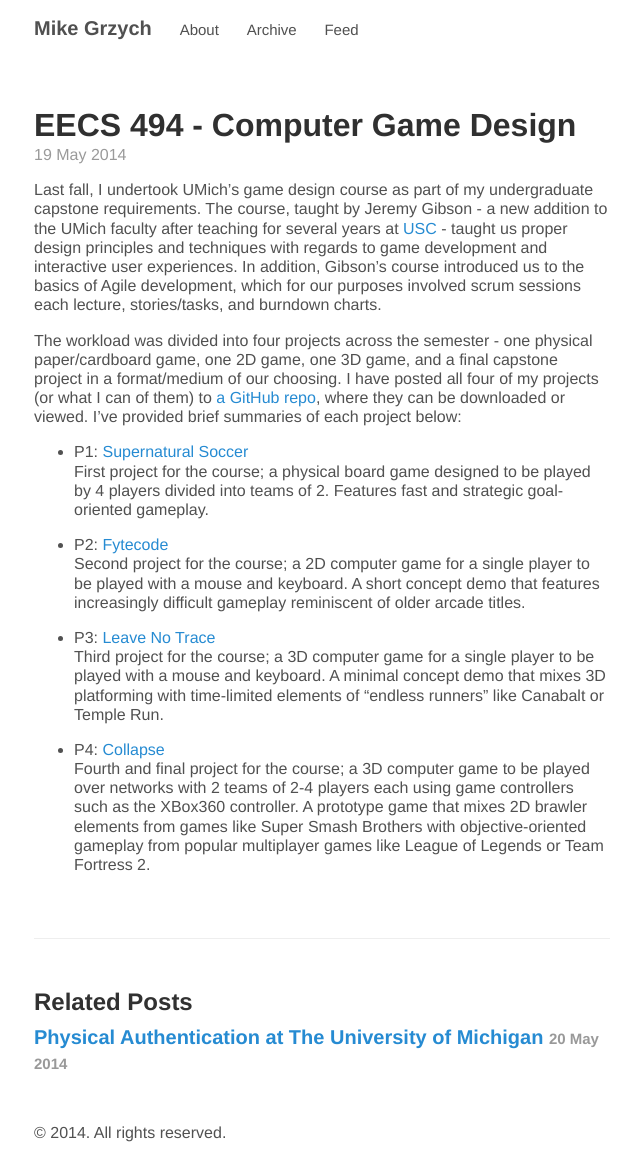
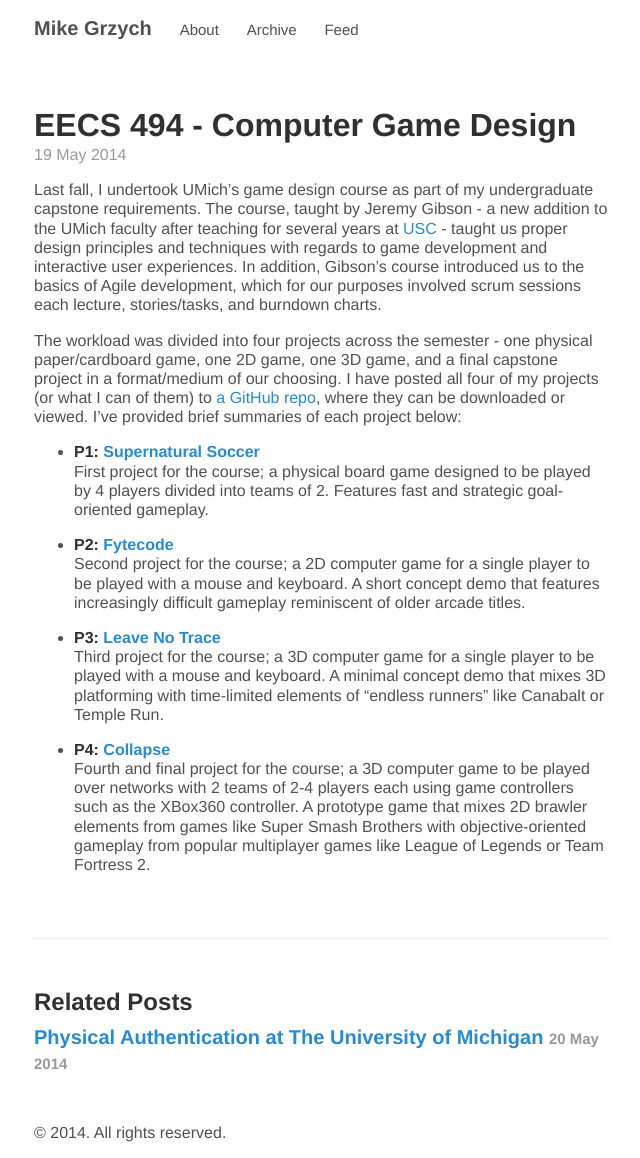
Before and after one commit to mikegrzych/mikegrzych.github.io, a Jekyll site: the page built from _posts/2014-05-19-eecs-494-undergrad-capstone.md, in a window 1280 px wide. Shown: the whole page, without its empty margins (318-958 px from the left). Built offline with Jekyll 4.4.1, drawn with Linux system fonts in a browser that asks for light colours; Markdown is read by kramdown in place of the engine named in the settings.

```diff
--- a/_posts/2014-05-19-eecs-494-undergrad-capstone.md
+++ b/_posts/2014-05-19-eecs-494-undergrad-capstone.md
@@ -7,14 +7,14 @@ Last fall, I undertook UMich's game design course as part of my undergraduate ca
 
 The workload was divided into four projects across the semester - one physical paper/cardboard game, one 2D game, one 3D game, and a final capstone project in a format/medium of our choosing. I have posted all four of my projects (or what I can of them) to [a GitHub repo](https://github.com/mikegrzych/494Projects), where they can be downloaded or viewed. I've provided brief summaries of each project below:
 
-*   P1: [Supernatural Soccer](https://github.com/mikegrzych/494Projects/tree/master/P1%20-%20Supernatural%20Soccer)<br>
+*   <strong>P1: [Supernatural Soccer](https://github.com/mikegrzych/494Projects/tree/master/P1%20-%20Supernatural%20Soccer)</strong><br>
     First project for the course; a physical board game designed to be played by 4 players divided into teams of 2. Features fast and strategic goal-oriented gameplay.
 
-*   P2: [Fytecode](https://github.com/mikegrzych/494Projects/tree/master/P2%20-%20Fytecode)<br>
+*   <strong>P2: [Fytecode](https://github.com/mikegrzych/494Projects/tree/master/P2%20-%20Fytecode)</strong><br>
     Second project for the course; a 2D computer game for a single player to be played with a mouse and keyboard. A short concept demo that features increasingly difficult gameplay reminiscent of older arcade titles.
 
-*   P3: [Leave No Trace](https://github.com/mikegrzych/494Projects/tree/master/P3%20-%20Leave%20No%20Trace)<br>
+*   <strong>P3: [Leave No Trace](https://github.com/mikegrzych/494Projects/tree/master/P3%20-%20Leave%20No%20Trace)</strong><br>
     Third project for the course; a 3D computer game for a single player to be played with a mouse and keyboard. A minimal concept demo that mixes 3D platforming with time-limited elements of "endless runners" like Canabalt or Temple Run.
 
-*   P4: [Collapse](https://github.com/mikegrzych/494Projects/tree/master/P4%20-%20Collapse)<br>
+*   <strong>P4: [Collapse](https://github.com/mikegrzych/494Projects/tree/master/P4%20-%20Collapse)</strong><br>
     Fourth and final project for the course; a 3D computer game to be played over networks with 2 teams of 2-4 players each using game controllers such as the XBox360 controller. A prototype game that mixes 2D brawler elements from games like Super Smash Brothers with objective-oriented gameplay from popular multiplayer games like League of Legends or Team Fortress 2.
```
